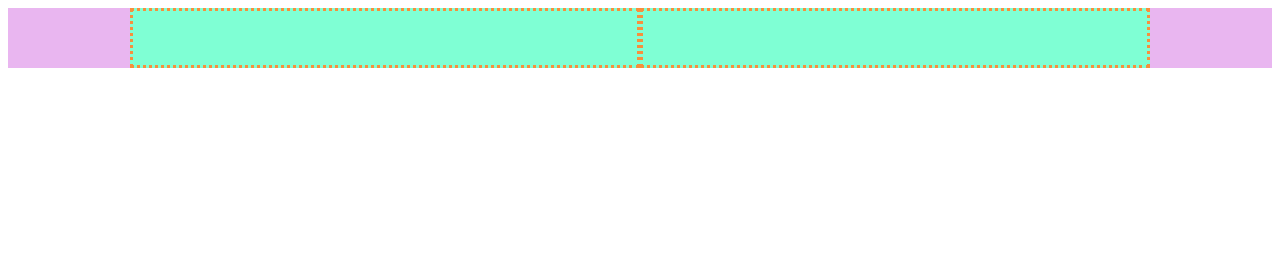
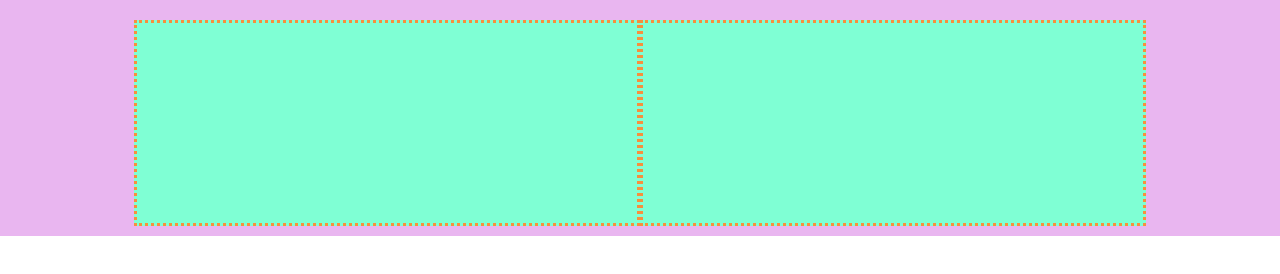
Before and after one commit to ggonzaloo10/about-me, a plain HTML site: page tarea wakos/tarea.html in a window 1280 px wide. Drawn offline with Linux system fonts and the light colour scheme.

Commit message:
Add files via upload

```diff
--- a/tarea wakos/css/style.css
+++ b/tarea wakos/css/style.css
@@ -1,21 +1,25 @@
-@media all and (min-width: 600px) {
+@media all and (min-width: 500px) {
     /* We tell both sidebars to share a row */
-
+ body{
+        margin: 0px;
+    }
 main{
     background-color: #e9b6f0;
     display: flex;
     flex-wrap: wrap;
     justify-content: center;
+    padding: 10px;
+    border: 0px;
+    margin: 0px;
 }
 
 div{
-
-    padding: 2px;
-    border: 3px dotted #f7903c;
+margin-top: 10px;
+        border: 3px dotted #f7903c;
     max-width: 1080px;
     min-width: 500px;
     max-height: 500px;
-    min-height: 50px;
+    min-height: 200px;
     background-color: aquamarine;
 }
 }
```
